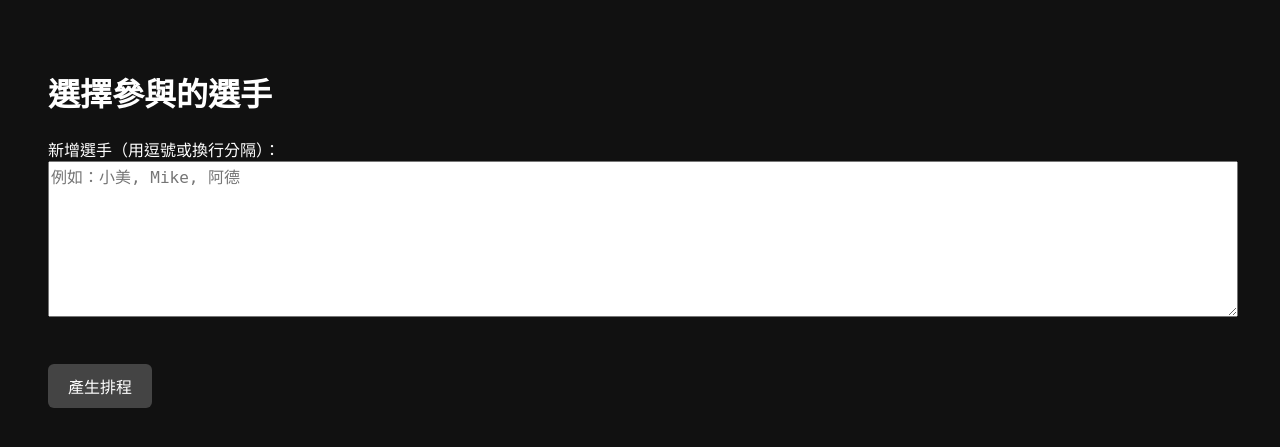
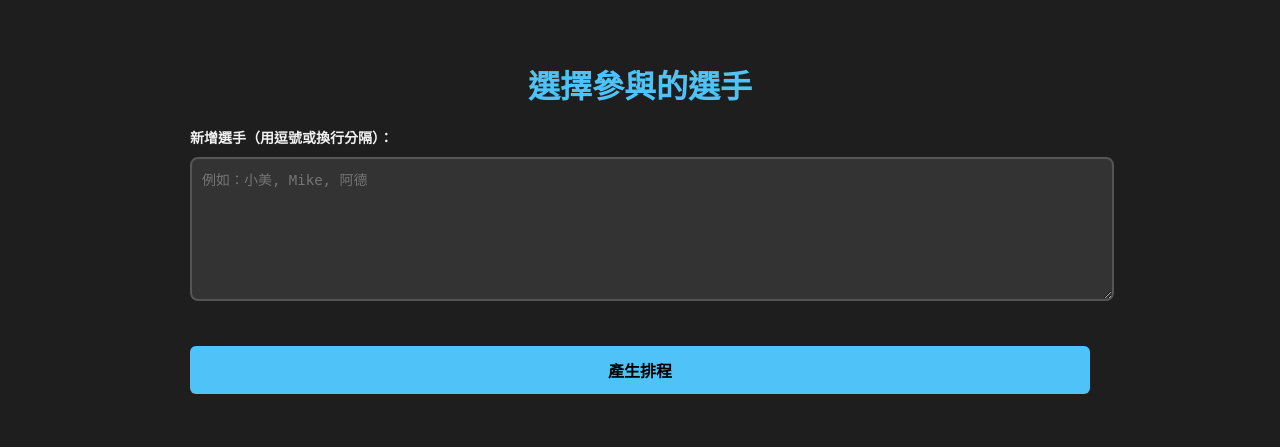
Before and after one commit to Daidaio/group-scheduler, a Flask app: page / in a window 1280 px wide. Shown: the top 447 px of the page. Run offline with Flask 3, Linux system fonts and the light colour scheme.

Commit message:
💄 Update form.html with new UI styling

```diff
--- a/templates/form.html
+++ b/templates/form.html
@@ -6,66 +6,109 @@
   <style>
     body {
       font-family: 'Segoe UI', sans-serif;
-      background-color: #111;
-      color: #fff;
+      background-color: #1e1e1e;
+      color: #f0f0f0;
       padding: 40px;
+      max-width: 900px;
+      margin: auto;
+    }
+    h1 {
+      font-size: 32px;
+      margin-bottom: 20px;
+      text-align: center;
+      color: #4fc3f7;
+    }
+    label {
+      font-size: 14px;
+      display: block;
+      margin-bottom: 10px;
+      font-weight: 600;
     }
     textarea {
       width: 100%;
-      height: 150px;
-      font-size: 16px;
-      margin-bottom: 10px;
+      height: 120px;
+      background: #333;
+      color: #fff;
+      border: 2px solid #555;
+      border-radius: 8px;
+      padding: 10px;
+      font-size: 14px;
+      resize: vertical;
+    }
+    .players {
+      display: flex;
+      flex-wrap: wrap;
+      margin-top: 20px;
+      gap: 10px;
     }
     .player-box {
-      display: inline-block;
-      padding: 10px;
-      margin: 6px;
-      background: #333;
+      background: #2a2a2a;
+      padding: 12px;
       border-radius: 8px;
+      display: flex;
+      flex-direction: column;
+      align-items: center;
+      min-width: 100px;
+      box-shadow: 0 2px 5px rgba(0, 0, 0, 0.4);
+    }
+    .player-box input[type="checkbox"] {
+      transform: scale(1.3);
+      margin-bottom: 5px;
+    }
+    .player-name {
+      margin: 5px 0;
+      font-weight: 500;
     }
     button {
-      margin-top: 10px;
-      padding: 10px 20px;
-      font-size: 16px;
+      background: #4fc3f7;
+      color: #000;
+      padding: 12px 20px;
       border: none;
       border-radius: 6px;
+      font-size: 16px;
+      font-weight: bold;
+      margin-top: 20px;
       cursor: pointer;
-      background-color: #444;
-      color: white;
+      transition: background 0.3s;
+      display: block;
+      width: 100%;
     }
     button:hover {
-      background-color: #666;
+      background: #29b6f6;
     }
-    .error {
-      color: red;
+    .delete-box {
+      margin-top: 5px;
+      display: flex;
+      align-items: center;
+      gap: 5px;
+    }
+    .delete-box label {
+      font-size: 13px;
+      margin: 0;
+      display: flex;
+      align-items: center;
+      gap: 3px;
     }
   </style>
 </head>
 <body>
   <h1>選擇參與的選手</h1>
-
   <form method="post">
-    <label>新增選手（用逗號或換行分隔）：</label><br>
-    <textarea name="new_players" placeholder="例如：小美, Mike, 阿德"></textarea><br>
-
-    <div>
-      {% for name in last_players.split(',') if name.strip() %}
+    <label>新增選手（用逗號或換行分隔）：</label>
+    <textarea name="new_players" placeholder="例如：小美, Mike, 阿德"></textarea>
+    <div class="players">
+      {% for player in players %}
         <div class="player-box">
-          <label>
-            <input type="checkbox" name="players" value="{{ name }}" checked> {{ name }}
-          </label><br>
-          <label>
-            <input type="checkbox" name="delete_players" value="{{ name }}"> ❌ 刪除
-          </label>
+          <input type="checkbox" name="selected" value="{{ player }}" {% if player in selected %}checked{% endif %}>
+          <div class="player-name">{{ player }}</div>
+          <div class="delete-box">
+            <input type="checkbox" name="delete" value="{{ player }}">
+            <label><span style="color: #f44336;">&#x2716;</span> 刪除</label>
+          </div>
         </div>
       {% endfor %}
     </div>
-
-    <br><button type="submit" name="action" value="schedule">產生排程</button>
+    <button type="submit">產生排程</button>
   </form>
-
-  {% if error %}
-    <p class="error">🚨 {{ error }}</p>
-  {% endif %}
 </body>
 </html>
```
